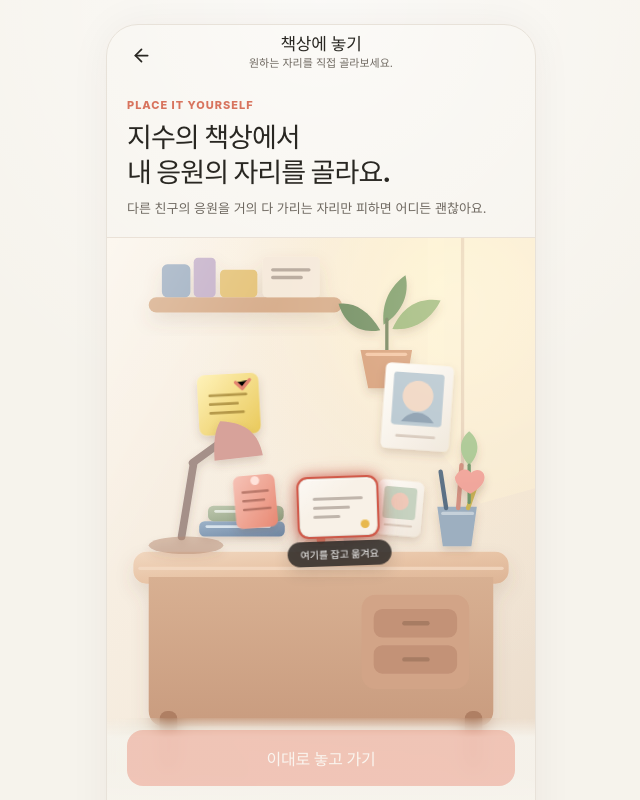
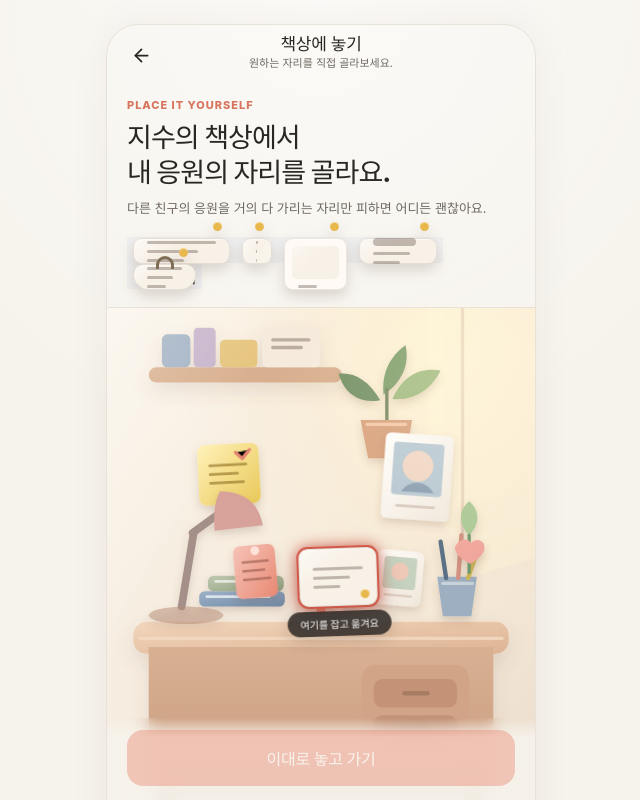
Before and after one commit to Likelion-Yonsei-14th/14-DEMODAY-FRONTEND-CHAK, a React (Vite) app: page /prototype/support/jisu/placement in a window 1280 px wide. Shown: the top 800 px of the page, without its empty margins (319-959 px from the left). Built offline with nearby package versions, Linux system fonts and the light colour scheme; a web font is replaced by a local one.

Commit message:
feat: let supporters choose desk object form

```diff
--- a/src/features/supporter/PlacementPreviewPage.tsx
+++ b/src/features/supporter/PlacementPreviewPage.tsx
@@ -5,16 +5,20 @@ import { AppBar, Button, IconButton } from '@/design-system'
 import { getComposerBackground } from '@/features/composer/backgroundAssets'
 import { getFirstCardPage } from '@/features/composer/messagePages'
 import { DeskScene } from '@/features/desk/DeskScene'
-import { DeskObjectLayer } from '@/features/desk/DeskObjectLayer'
+import {
+  DeskObjectLayer,
+  DeskObjectVisual,
+} from '@/features/desk/DeskObjectLayer'
 import { AppShell } from '@/layout/AppShell'
 import { usePrototypeStore } from '@/store/prototypeStore'
-import type { DeskPlacement } from '@/types'
+import type { DeskObjectType, DeskPlacement } from '@/types'
 import {
   clampPlacement,
   deskObjectLabels,
   isPlacementValid,
   resolveDeskObjectType,
   resolveInitialPlacement,
+  selectableDeskObjectTypes,
 } from './supporterFlow'
 import './supporterFlow.css'
 
@@ -30,7 +34,13 @@ export function PlacementPreviewPage() {
   const [placing, setPlacing] = useState(false)
   const [dragging, setDragging] = useState(false)
 
-  const objectType = useMemo(() => resolveDeskObjectType(draft), [draft])
+  const recommendedObjectType = useMemo(
+    () => resolveDeskObjectType(draft),
+    [draft],
+  )
+  const [objectType, setObjectType] = useState<DeskObjectType>(
+    recommendedObjectType,
+  )
   const firstPage = getFirstCardPage(draft)
   const previewColor = getComposerBackground(firstPage.backgroundAssetId).tone
   const initialPlacement = useMemo(
@@ -41,7 +51,11 @@ export function PlacementPreviewPage() {
   const [lastValidPlacement, setLastValidPlacement] =
     useState<DeskPlacement>(initialPlacement)
 
-  const valid = isPlacementValid(placement, currentDesk.objects)
+  const valid = isPlacementValid(
+    placement,
+    currentDesk.objects,
+    objectType,
+  )
   const visibilityPrivate = draft.visibility === 'private'
 
   const handlePointerDown: React.PointerEventHandler<HTMLButtonElement> = (
@@ -62,7 +76,13 @@ export function PlacementPreviewPage() {
       })
 
       setPlacement(next)
-      if (isPlacementValid(next, currentDesk.objects)) {
+      if (
+        isPlacementValid(
+          next,
+          currentDesk.objects,
+          objectType,
+        )
+      ) {
         setLastValidPlacement(next)
       }
     }
@@ -76,7 +96,11 @@ export function PlacementPreviewPage() {
     const onUp = () => {
       setDragging(false)
       setPlacement((current) =>
-        isPlacementValid(current, currentDesk.objects)
+        isPlacementValid(
+          current,
+          currentDesk.objects,
+          objectType,
+        )
           ? current
           : lastValidPlacement,
       )
@@ -93,7 +117,7 @@ export function PlacementPreviewPage() {
     setPlacing(true)
 
     window.setTimeout(() => {
-      placeComposerMessage(placement)
+      placeComposerMessage(placement, objectType)
       navigate('/prototype/support/jisu/complete', { replace: true })
     }, 520)
   }
@@ -135,6 +159,44 @@ export function PlacementPreviewPage() {
           <p>
             다른 친구의 응원을 거의 다 가리는 자리만 피하면 어디든 괜찮아요.
           </p>
+        </section>
+
+        <section
+          className="placement-object-picker"
+          aria-label="책상에 놓을 형태"
+        >
+          {selectableDeskObjectTypes.map((type) => {
+            const selected = objectType === type
+
+            return (
+              <button
+                type="button"
+                key={type}
+                className={[
+                  'placement-object-option',
+                  selected
+                    ? 'placement-object-option--selected'
+                    : '',
+                ].filter(Boolean).join(' ')}
+                aria-pressed={selected}
+                onClick={() => setObjectType(type)}
+              >
+                <span
+                  className={[
+                    'placement-object-option__preview',
+                    `desk-object--${type}`,
+                  ].join(' ')}
+                  style={{
+                    '--desk-object-color': previewColor,
+                  } as React.CSSProperties}
+                  aria-hidden
+                >
+                  <DeskObjectVisual type={type} />
+                </span>
+                <span>{deskObjectLabels[type]}</span>
+              </button>
+            )
+          })}
         </section>
 
         <div
```
